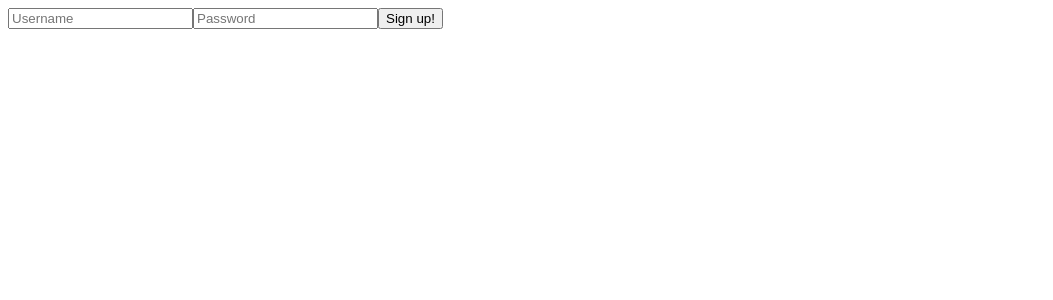
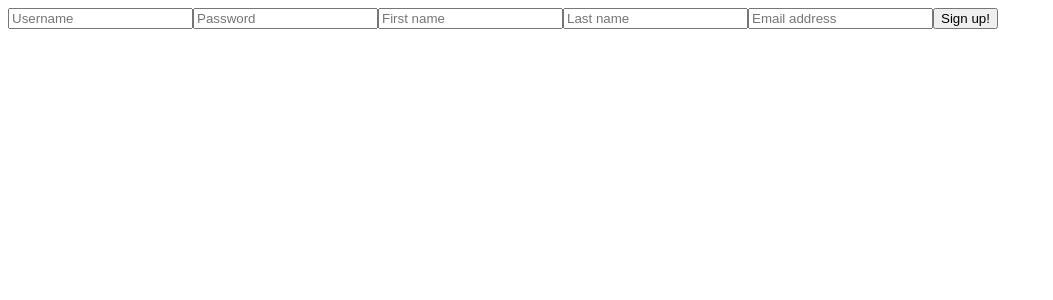
Before and after one commit to Cole-Gebhard/grocery-shopper, a React (Create React App) app: page /register in a window 1280 px wide. Shown: the top 300 px of the page, without its empty margins (0-1053 px from the left). Built offline with nearby package versions, Linux system fonts and the light colour scheme.

Commit message:
Register form updates

```diff
--- a/src/Components/Register.js
+++ b/src/Components/Register.js
@@ -3,8 +3,12 @@ import { TOKEN_STORAGE_KEY, USER_STORAGE_KEY } from "..";
 import { fetchRegisterResults } from "../api/helpers";
 
 
+
 const Register = (props) => {
   const { username, setUsername, token, setToken, password, setPassword, email, setEmail, fullName, setFullName } = props;
+  let firstName;
+  let lastName;
+
 
   const registerSubmit = async (e) => {
     e.preventDefault();
@@ -39,6 +43,24 @@ const Register = (props) => {
           value={password}
           onChange={(e) => setPassword(e.target.value)}
         />
+        <input
+          type="text"
+          placeholder="First name"
+          value={firstName}
+          onChange={(e) => setFullName(e.target.value + lastName)}
+        />
+        <input
+          type="text"
+          placeholder="Last name"
+          value={lastName}
+          onChange={(e) => setFullName(firstName + e.target.value)}
+        />
+        <input
+          type="text"
+          placeholder="Email address"
+          value={email}
+          onChange={(e) => setEmail(e.target.value)}
+        />
         <button type="submit">Sign up!</button>
       </form>
     </>
--- a/src/api/helpers.js
+++ b/src/api/helpers.js
@@ -2,7 +2,7 @@ import { USER_STORAGE_KEY } from "..";
 
 export async function fetchRegisterResults(username, password, fullName, email) {
   try {
-    const response = await fetch("LINK GOES HERE", {
+    const response = await fetch("http://localhost:3000/register", {
       method: "POST",
       headers: {
         "Content-Type": "application/json"
--- a/src/api/index.js
+++ b/src/api/index.js
@@ -30,5 +30,6 @@ apiRouter.use(async (req, res, next) => {
   }
 });
 
+// ROUTER: /api/users
 const usersRouter = require("./users");
 apiRouter.use("/users", usersRouter);
```
